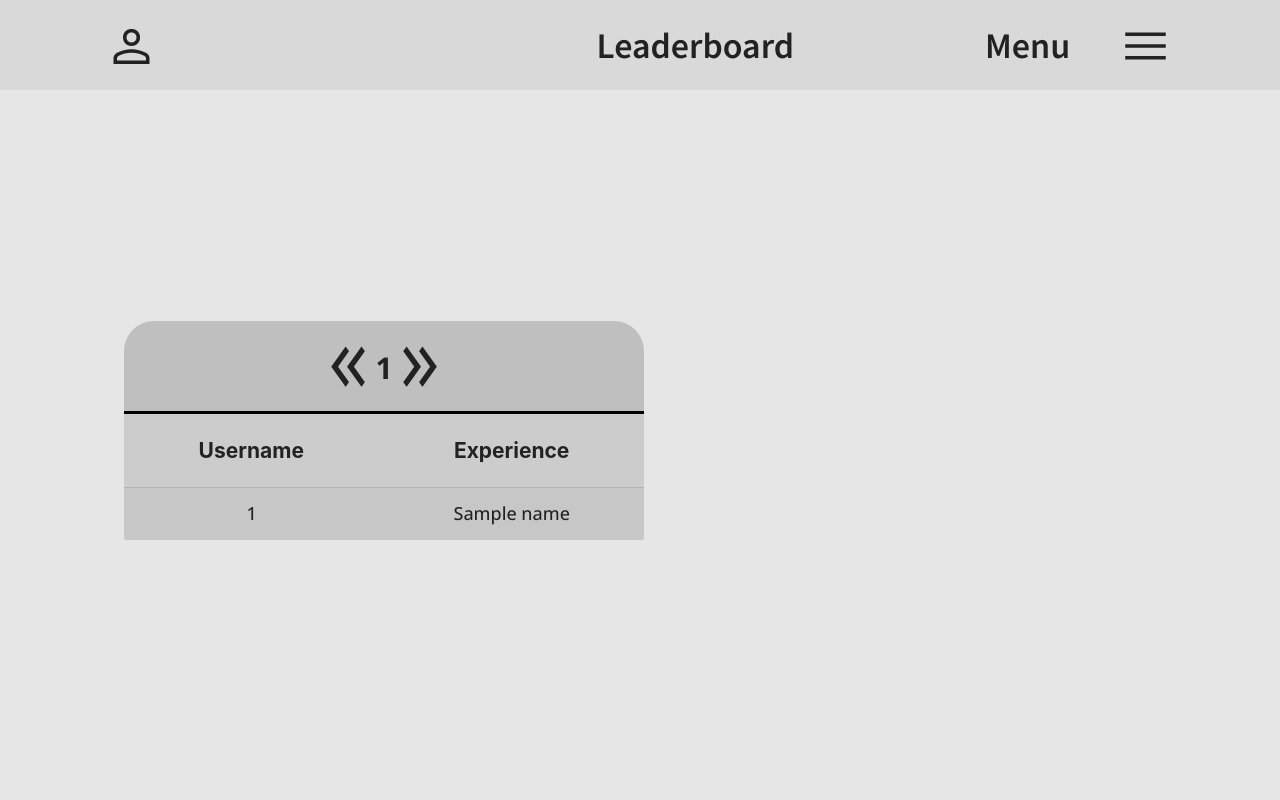
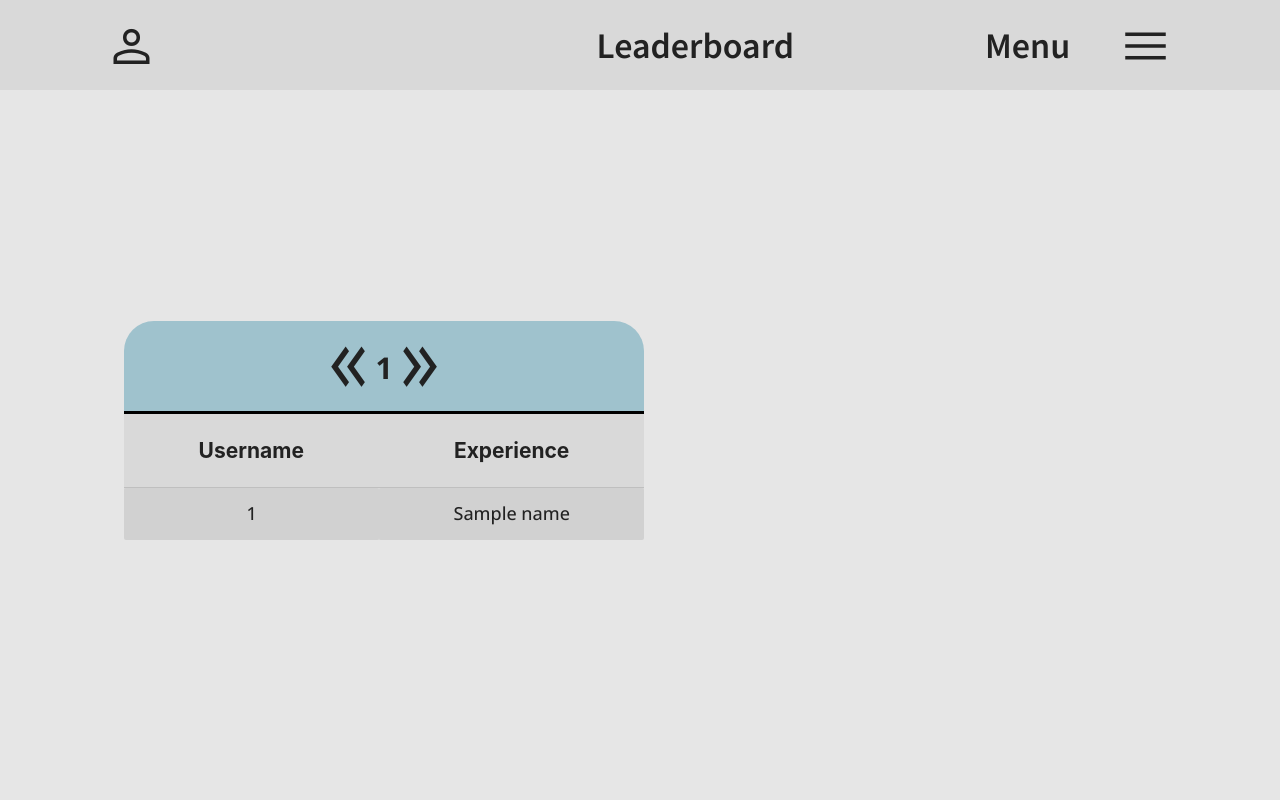
Before and after one commit to oviv-git/Mental-Math, a Flask app: template math_stone/templates/leaderboard.html in a window 1280 px wide. Run offline with Flask 3, Linux system fonts and the light colour scheme; the template is opened without the code that fills it: most values are stand-ins (such as "Sample title", 1, 10 or a date in 2020).

Commit message:
leaderboards are almost complete

```diff
--- a/math_stone/static/script.js
+++ b/math_stone/static/script.js
@@ -1291,7 +1291,8 @@ function activateTimerProgress(progressContainer, timer, reverse=false, transiti
     }, 10);
 }
 
-// TODO
+// Initializes swiper.js on leaderboard.html and also has a bonus functionality of
+// transfering the active class the current slides caption element for styling purposes
 function initLeaderboardSwiper() {
     var swiper = new Swiper(".mySwiper", {
         slidesPerView: 3,
@@ -1303,31 +1304,22 @@ function initLeaderboardSwiper() {
         },
     });
 
-    const swiperSlides = document.querySelectorAll('.swiper-slide');
-    let startWithActiveSlide = document.querySelector('.swiper-slide-next');
-    let startWithActiveCaption = startWithActiveSlide.querySelector('caption');
-    let lastActiveCaption = null;
+    const startWithActiveSlide = document.querySelector('.swiper-slide-next');
+    const startWithActiveCaption = startWithActiveSlide.querySelector('caption');
 
     startWithActiveCaption.classList.add('active');
+    let lastActiveCaption = startWithActiveCaption;
 
-    swiper.on('transitionEnd', async function () {
-
+    swiper.on('slideChangeTransitionEnd', function () {
 
         let currentActiveSlide = document.querySelector('.swiper-slide-next');
         let currentActiveCaption = currentActiveSlide.querySelector('caption');
 
         currentActiveCaption.classList.add('active');
-
-        if (lastActiveCaption != null) {
-            lastActiveCaption.classList.remove('active');
-        }
+        lastActiveCaption.classList.remove('active');
 
         lastActiveCaption = currentActiveCaption
-
-
     });
-
-
 }
 
 
--- a/math_stone/static/style.css
+++ b/math_stone/static/style.css
@@ -444,11 +444,11 @@ html.light .game-tab-container .question-container .question-row.result input[ty
 }
 html.light .game-tab-container .question-container .question-submit-btn {
   width: 100%;
-  background: #70bdd6;
+  background: #4eb1d2;
   color: #222;
 }
 html.light .game-tab-container .question-container .question-submit-btn.active {
-  background: #abd8e7;
+  background: #8bcce2;
 }
 html.light .game-tab-container .game-exit-container .game-exit-button {
   background: #d9d9d9;
@@ -464,17 +464,17 @@ html.light .number-pad .number-row .number-button {
   background: #d9d9d9;
 }
 html.light table {
-  background: #cccccc;
+  background: #d9d9d9;
 }
 html.light table tr:nth-child(even) {
-  background: #c7c7c7;
+  background: #d1d1d1;
 }
 html.light table caption {
-  background: #bfbfbf;
+  background: #9fc2cd;
   border-color: black;
 }
 html.light table caption.active {
-  background: #5dbcad;
+  background: #4f9db7;
 }
 html.dark {
   background: #222;
@@ -575,7 +575,7 @@ html.dark .play-container {
 html.dark .switchboard-container .switch {
   background: #6f6f6f;
   box-shadow: #626262 0rem 1.4rem 0rem;
-  color: #bfbfbf;
+  color: #b3b3b3;
   border-color: #646464;
 }
 html.dark .switchboard-container.vanilla .switch.active {
@@ -586,7 +586,7 @@ html.dark .switchboard-container.vanilla .switch.active {
 }
 html.dark .switchboard-container.timed .switch.active {
   background: #715da4;
-  color: #e2dcf1;
+  color: #c4b7e3;
   box-shadow: #5a4a84 0rem 0.4rem 0rem;
   border-color: #685597;
 }
@@ -910,11 +910,11 @@ html.dark .game-tab-container .question-container .question-row.result input[typ
   color: #bfbfbf;
 }
 html.dark .game-tab-container .question-container .question-submit-btn {
-  background: #70bdd6;
+  background: #4eb1d2;
   color: #222;
 }
 html.dark .game-tab-container .question-container .question-submit-btn.active {
-  background: #abd8e7;
+  background: #8bcce2;
 }
 html.dark .number-pad .number-row .number-button {
   background: #484848;
@@ -1897,6 +1897,7 @@ table caption {
   border-bottom: 0.2rem solid;
   cursor: grab;
   font-weight: bold;
+  transition: background 0.4s;
 }
 table caption span {
   margin: 0 0.5rem;
--- a/math_stone/static/style.scss
+++ b/math_stone/static/style.scss
@@ -1,7 +1,8 @@
 $border-radius-size: 1rem;
 $main-cyan: #4f9db7;
-$main-cyan-light: #70bdd6;
-$main-cyan-light2: #5dbcad;
+$leaderboard: #118d81;
+$main-cyan-light: #4eb1d2;
+$main-cyan-light2: rgb(64, 188, 199);
 $default-light: #fff;
 $default-dark: #222;
 $default-success: rgb(70, 170, 121);
@@ -657,19 +658,24 @@ html.light {
             }
         }
     }
+
     table {
-        background: darken($default-light, 20%);
+        background: darken($default-light, 15%);
 
         tr {
             &:nth-child(even) {
-                background: darken($default-light, 22%);
+                background: darken($default-light, 18%);
             }
         }
         caption {
-            background: darken($default-light, 25%);
+            // background: darken($default-light, 25%);
+            // background: darken(desaturate($main-cyan-light, 10%), 20%);
+            // background: lighten(saturate($main-cyan, 10%), 15%);
+            background: lighten(desaturate($main-cyan, 10%), 20%);
 
             &.active {
-                background: $main-cyan-light2;
+                // background: lighten(saturate($main-cyan, 5%), 10%);
+                background: $main-cyan;
 
             }
             border-color: black;
@@ -814,7 +820,7 @@ html.dark {
         .switch {
             background: lighten($default-dark, 30%);
             box-shadow: lighten($default-dark, 25%) 0rem 1.4rem 0rem;
-            color: darken($default-light, 25%);
+            color: darken($default-light, 30%);
             border-color: lighten($default-dark, 26%);
         }
         &.vanilla {
@@ -831,7 +837,7 @@ html.dark {
             .switch {
                 &.active {
                     background: $timed-mode;
-                    color: lighten(saturate($timed-mode, 15%), 40%);
+                    color: lighten(saturate($timed-mode, 15%), 30%);
                     box-shadow: darken($timed-mode, 10%) 0rem 0.4rem 0rem;
                     border-color: darken($timed-mode, 4%);
 
@@ -2425,6 +2431,7 @@ table {
         border-bottom: .2rem solid;
         cursor: grab;
         font-weight: bold;
+        transition: background 0.4s;
 
         span {
             margin: 0 0.5rem;
```
Also changed, not shown: math_stone/mathstone.db, 4 other files.
